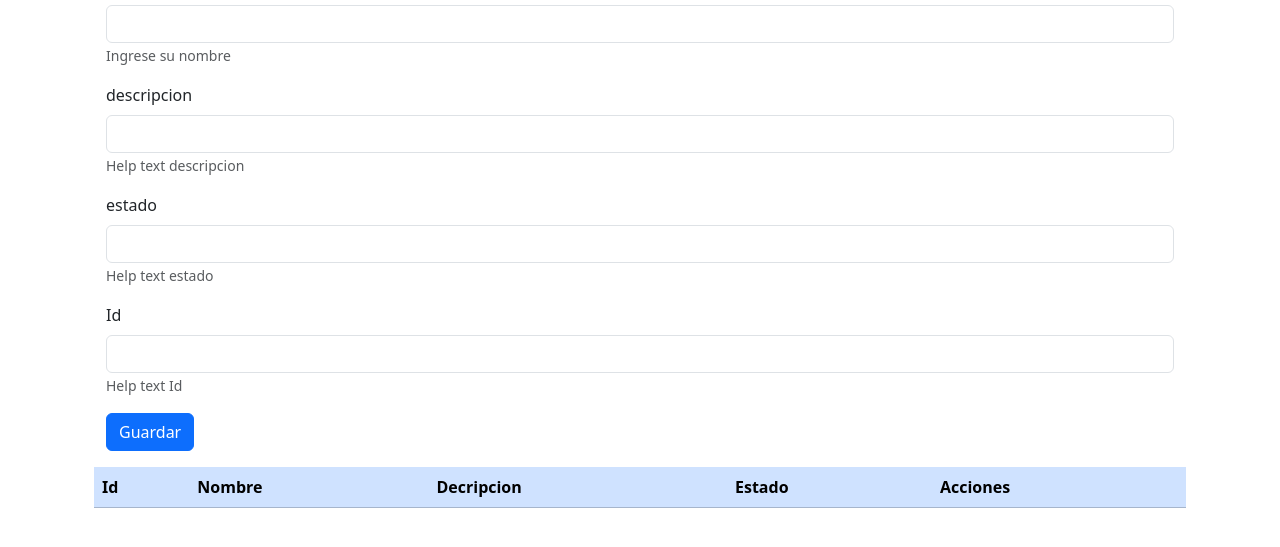
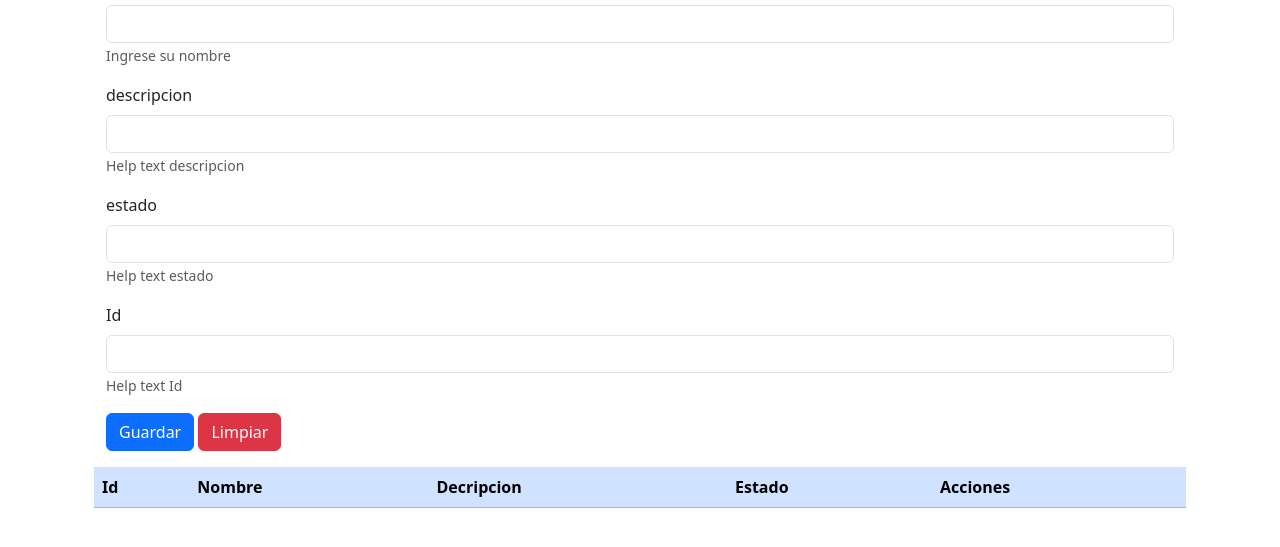
Before and after one commit to marioaje/nosqlc225, a plain HTML site: page Front/curso.html in a window 1280 px wide. Shown: the part 125-672 px from the top of the page. Drawn offline with nearby package versions, Linux system fonts and the light colour scheme; no server answers.

Commit message:
Update curso.html
Funcion limpiar

```diff
--- a/Front/curso.html
+++ b/Front/curso.html
@@ -153,6 +153,14 @@
                                     role="button"
                                     >Actualizar</a
                                 >
+
+                                <input
+                                    onclick="limpiarFormulario()"
+                                    class="btn btn-danger"
+                                    type="button"
+                                    value="Limpiar"
+                                />
+
                             </div>
 
 
@@ -196,6 +204,20 @@
 
 
 <script>
+
+
+    function limpiarFormulario(){
+        $("#id").val("");
+        $("#nombre").val("");
+        $("#descripcion").val("");
+        $("#estado").val("");
+        $("#guardardatos").show();
+        $("#actualizardatos").hide();
+    }
+
+
+
+
 $(document).ready(function () {
 
     const API_URL ='http://localhost:3000/api/cursos/';
@@ -269,7 +291,7 @@ $(document).ready(function () {
             data: JSON.stringify(nuevoDato),
             success: function(){
                 alert("Se almaceno los datos");
-                //limpiarFormulario();
+                limpiarFormulario();
                 cargarDatos();
             },
             error: function (err){
```
